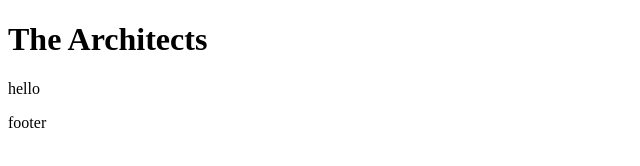
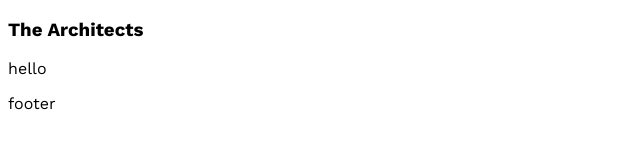
Before and after one commit to hafiz-ullah375/g3-architects-website, a plain HTML site: page index.html in a window 1280 px wide. Shown: the whole page, without its empty margins (0-640 px from the left). Drawn offline with nearby package versions, Linux system fonts and the light colour scheme.

Commit message:
added google font work sens

```diff
--- a/index.html
+++ b/index.html
@@ -7,12 +7,12 @@
     <link rel="stylesheet" href="styles/architects.css">
 </head>
 
-<body>
+<body class="work-sans-font">
     <header>
+        <h3>The Architects</h3>
 
     </header>
     <main>
-<h1>The Architects</h1>
 <p>hello</p>
     </main>
     <footer>
--- a/styles/architects.css
+++ b/styles/architects.css
@@ -0,0 +1,8 @@
+@import url('https://fonts.googleapis.com/css2?family=Work+Sans:ital,wght@0,100..900;1,100..900&display=swap');
+
+.work-sans-font {
+    font-family: "Work Sans", sans-serif;
+    font-optical-sizing: auto;
+    font-weight: 400;
+    font-style: normal;
+}
```
